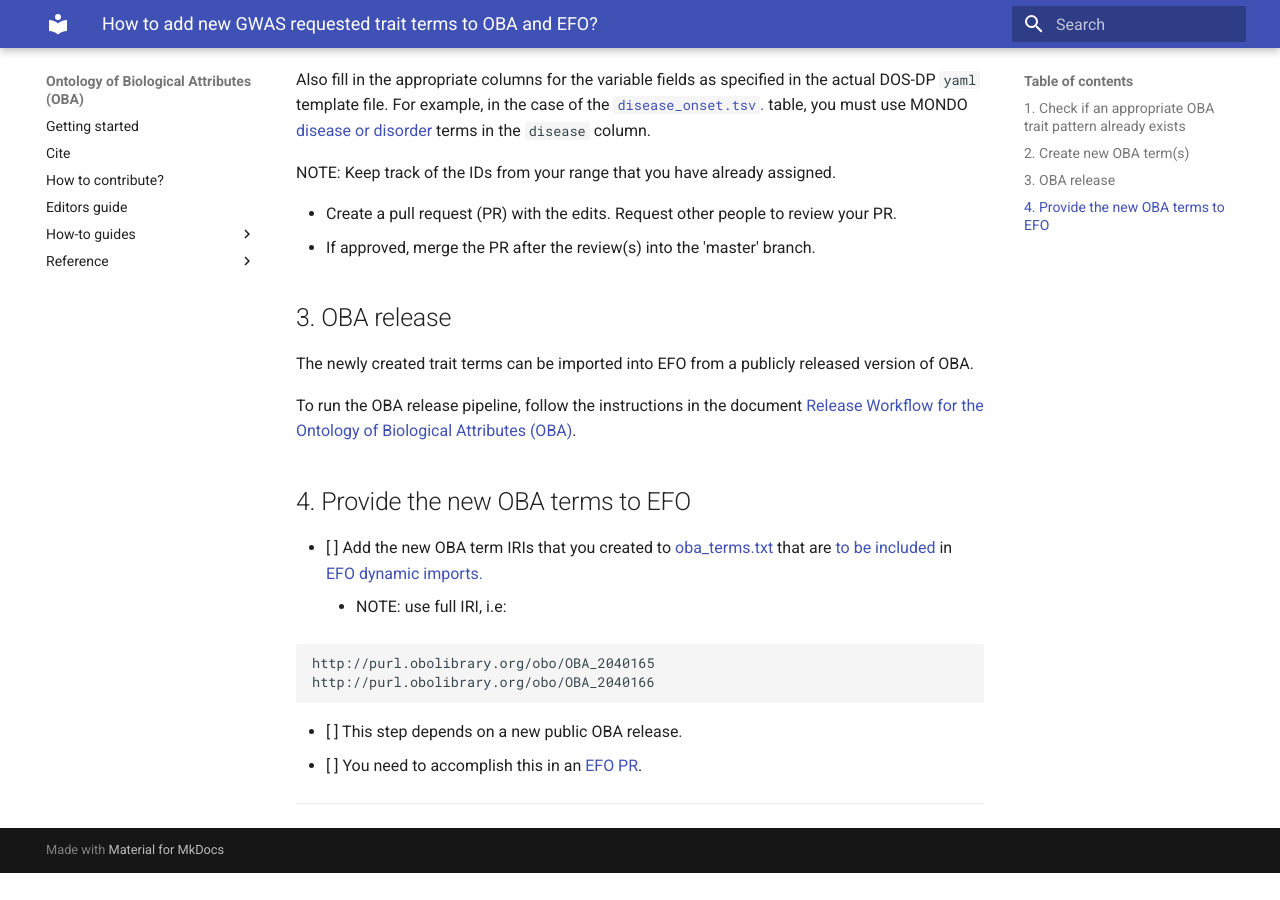
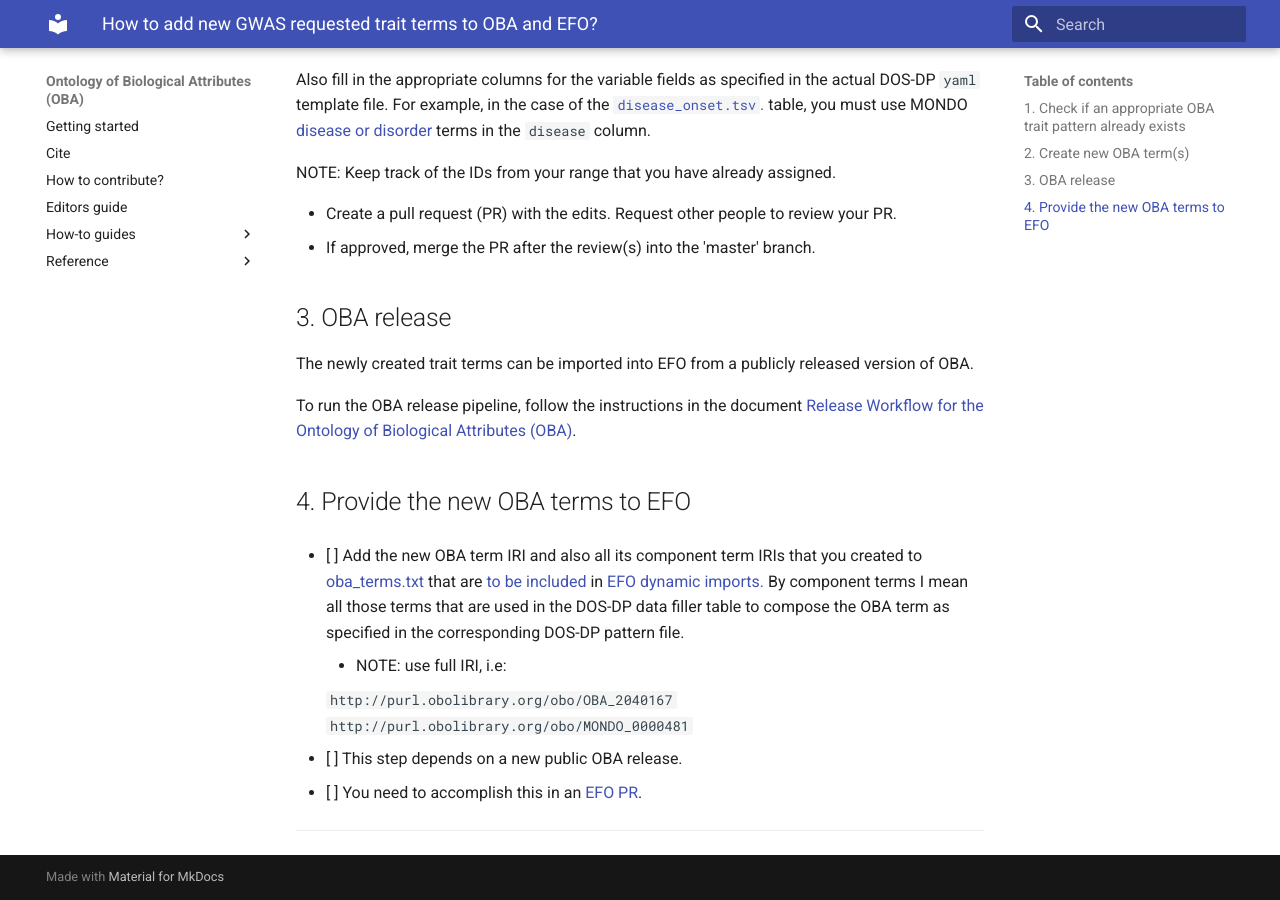
Before and after one commit to obophenotype/bio-attribute-ontology, an MkDocs documentation site: the page built from docs/SOP-add_OBA_terms_for_GWAS.md, in a window 1280 px wide and 900 px high, scrolled down 634 px. Built offline with MkDocs 1.6.1 and Material for MkDocs 9.7.7, drawn with Linux system fonts in a browser that asks for light colours; before the commit the page ends 1507 px from its top, so only the background shows below that.

Commit message:
Clarify section on EFO dynamic imports
Clarify which IRIs need to be added to EFO dynamic imports.
If applied, this commit will fix #154.

````diff
--- a/docs/SOP-add_OBA_terms_for_GWAS.md
+++ b/docs/SOP-add_OBA_terms_for_GWAS.md
@@ -34,13 +34,13 @@
 
 ## 4. Provide the new OBA terms to EFO
 
-- [ ] Add the new OBA term IRIs that you created to [oba_terms.txt](https://github.com/EBISPOT/efo/tree/master/src/ontology/iri_dependencies) that are [to be included](https://github.com/EBISPOT/efo/issues/1382#issuecomment-1117247895) in [EFO dynamic imports.](https://github.com/EBISPOT/efo/blob/master/src/ontology/README-editors.md)
+- [ ] Add the new OBA term IRI and also all its component term IRIs that you created to [oba_terms.txt](https://github.com/EBISPOT/efo/tree/master/src/ontology/iri_dependencies) that are [to be included](https://github.com/EBISPOT/efo/issues/1382#issuecomment-1117247895) in [EFO dynamic imports.](https://github.com/EBISPOT/efo/blob/master/src/ontology/README-editors.md) By component terms I mean all those terms that are used in the DOS-DP data filler table to compose the OBA term as specified in the corresponding DOS-DP pattern file.
     - NOTE: use full IRI, i.e:
 
-```
-http://purl.obolibrary.org/obo/OBA_2040165
-http://purl.obolibrary.org/obo/OBA_2040166
-```
+    ```
+    http://purl.obolibrary.org/obo/OBA_2040167
+    http://purl.obolibrary.org/obo/MONDO_0000481
+    ```
 
 - [ ] This step depends on a new public OBA release.
 - [ ] You need to accomplish this in an [EFO PR](https://github.com/EBISPOT/efo).
````
